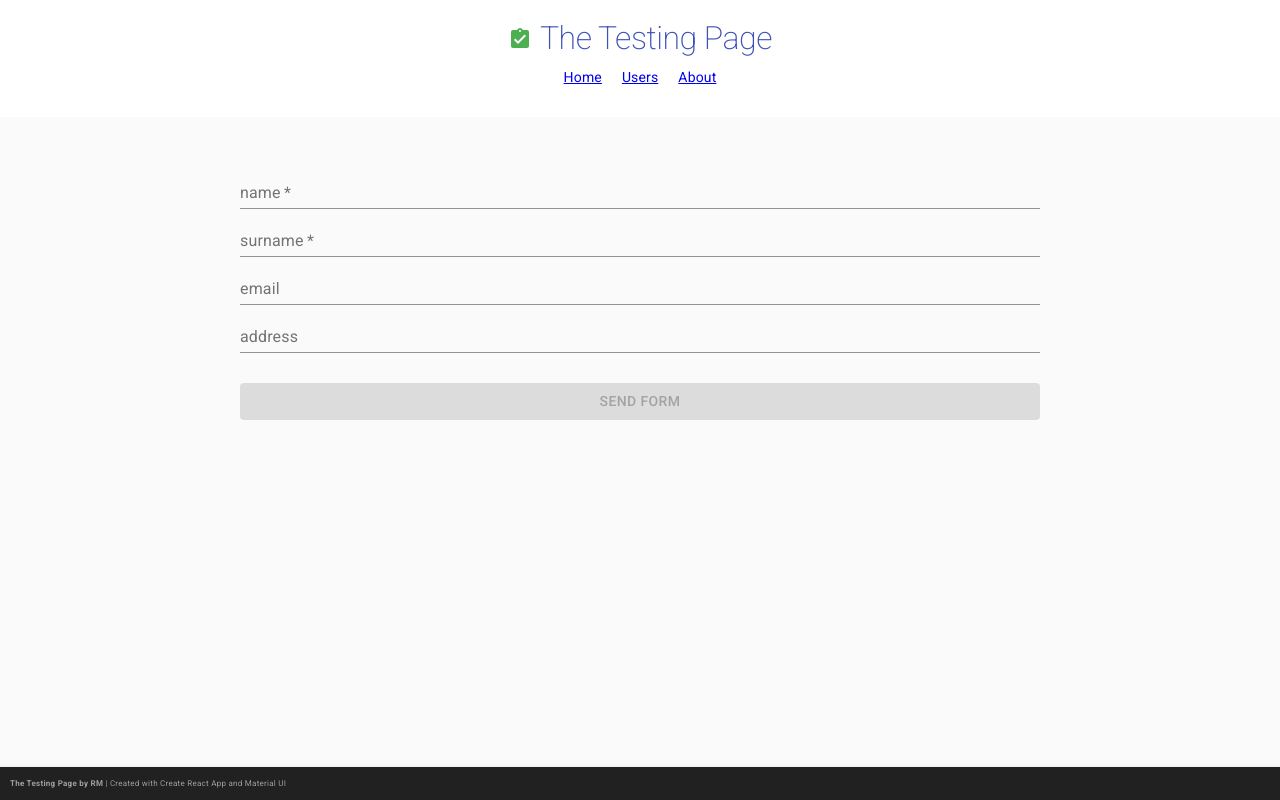
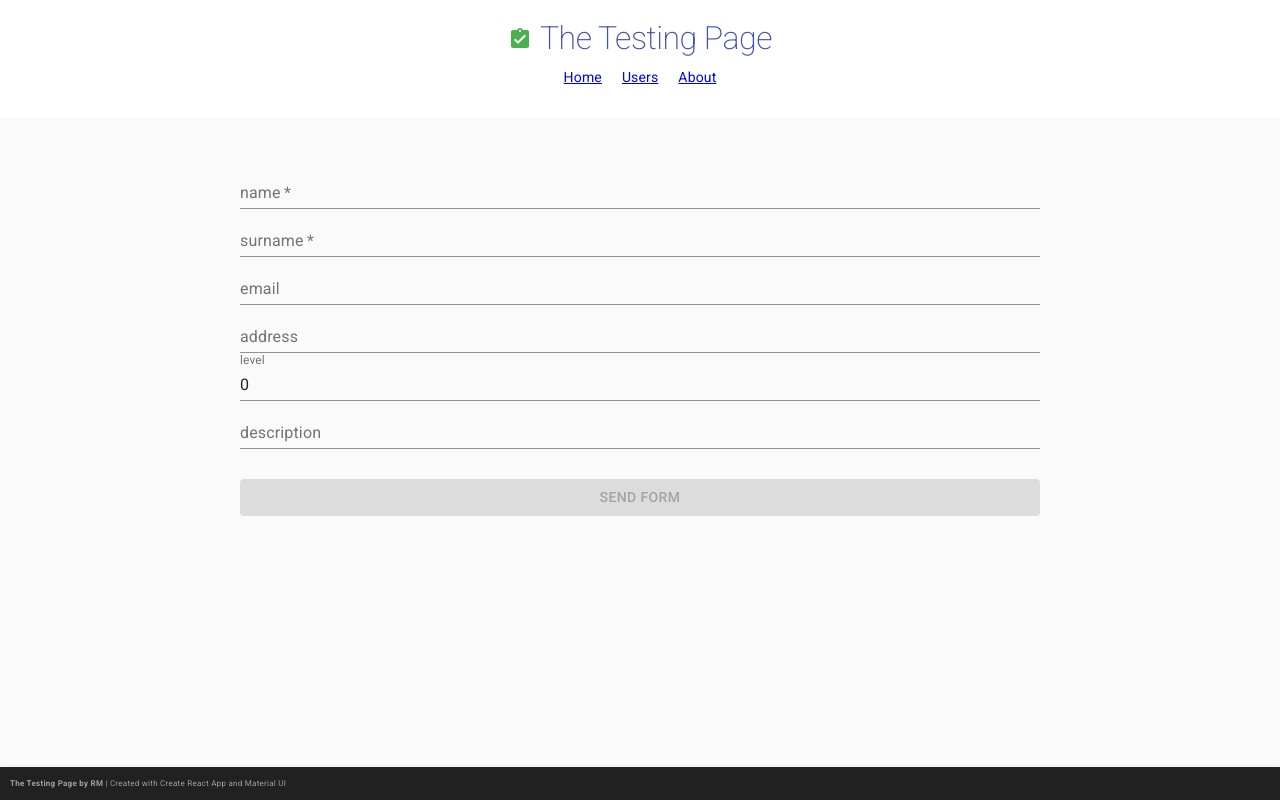
Before and after one commit to Asmodal/react-app-for-testing, a React (Create React App) app: page / in a window 1280 px wide. Built offline with nearby package versions, Linux system fonts and the light colour scheme.

Commit message:
refactor(form): added missing fields

```diff
--- a/src/components/Form/Form.js
+++ b/src/components/Form/Form.js
@@ -29,18 +29,22 @@ const Form = ({ title }) => {
     const [surname, setSurname] = useState('')
     const [email, setEmail] = useState('');
     const [address, setAddress] = useState('')
+    const [level, setLevel] = useState(0)
+    const [description, setDescription] = useState('')
     const [storedValue, setValue] = useLocalStorage("users", staticUsers);
     const clearForm = () => {
         setName('')
         setSurname('')
         setEmail('')
         setAddress('')
+        setLevel(0)
+        setDescription('')
     }
     const handleSubmit = (e) => {
         e.preventDefault();
         const id = storedValue[storedValue.length - 1]?.id + 1;
         if (name && surname) {
-            setValue([...storedValue, { id, name, surname, email, address }])
+            setValue([...storedValue, { id, name, surname, email, address, level, description }])
         }
         clearForm()
     }
@@ -52,6 +56,8 @@ const Form = ({ title }) => {
             <TextField required label="surname" autoComplete="new-password" value={surname} onChange={e => setSurname(e.target.value)} classes={{ root: classes.field }} />
             <TextField label="email" autoComplete="new-password" value={email} onChange={e => setEmail(e.target.value)} classes={{ root: classes.field }} />
             <TextField label="address" autoComplete="new-password" value={address} onChange={e => setAddress(e.target.value)} classes={{ root: classes.field }} />
+            <TextField label="level" autoComplete="new-password"type="number" value={level} onChange={e => setLevel(e.target.value)} classes={{ root: classes.field }} />
+            <TextField label="description" autoComplete="new-password" value={description} onChange={e => setDescription(e.target.value)} classes={{ root: classes.field }} />
             <br />
             <Button disabled={!(name && surname)} type="submit" color="primary" variant="contained" classes={{ root: classes.submit }}>Send Form</Button>
         </Grid>
```
